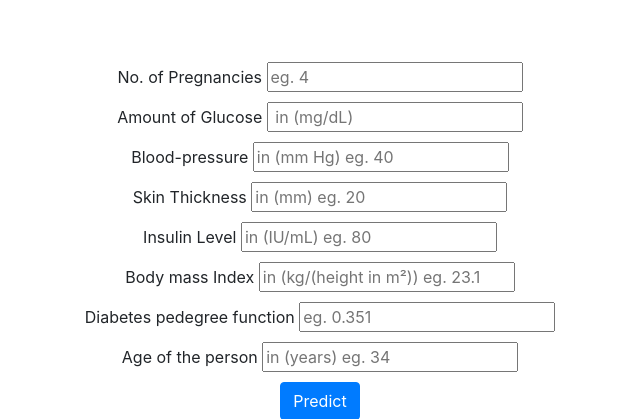
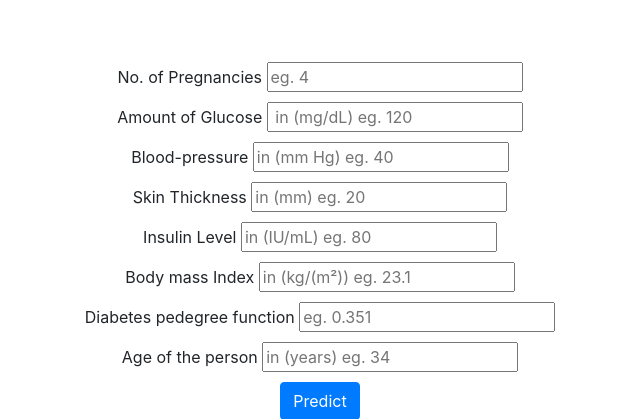
Before and after one commit to dhruven-god/diabetespred_19, a Django app: page / in a window 1280 px wide. Shown: the part 58-477 px from the top of the page, without its empty margins (320-960 px from the left). Run offline with Django 3.2, Linux system fonts and the light colour scheme; parts of the project's set-up code (start-up, migrations or seed data) failed here and were passed over; some libraries are stand-ins or nearby versions.

Commit message:
Add files via upload

```diff
--- a/myapp/templates/myapp/index.html
+++ b/myapp/templates/myapp/index.html
@@ -45,7 +45,7 @@
             <label for="pregnancies">No. of Pregnancies </label>
             <input class="form-input" type="text" name="pregnancies" placeholder="eg. 4"><br>
             <label for="glucose">Amount of Glucose </label>
-            <input class="form-input" type="text" name="glucose" placeholder=" in (mg/dL)"><br>
+            <input class="form-input" type="text" name="glucose" placeholder=" in (mg/dL) eg. 120"><br>
             <label for="bloodpressure">Blood-pressure </label>
             <input class="form-input" type="text" name="bloodpressure" placeholder="in (mm Hg) eg. 40"><br>
             <label for="skinthickness">Skin Thickness  </label>
@@ -53,7 +53,7 @@
             <label for="insulin">Insulin Level</label>
             <input class="form-input" type="text" name="insulin" placeholder="in (IU/mL) eg. 80"><br>
             <label for="bmi">Body mass Index </label>
-            <input class="form-input" type="text" name="bmi" placeholder="in (kg/(height in m²)) eg. 23.1"><br>
+            <input class="form-input" type="text" name="bmi" placeholder="in (kg/(m²)) eg. 23.1"><br>
             <label for="dpf">Diabetes pedegree function </label>
             <input class="form-input" type="text" name="dpf" placeholder="eg. 0.351"><br>
             <label for="age">Age of the person </label>
```
